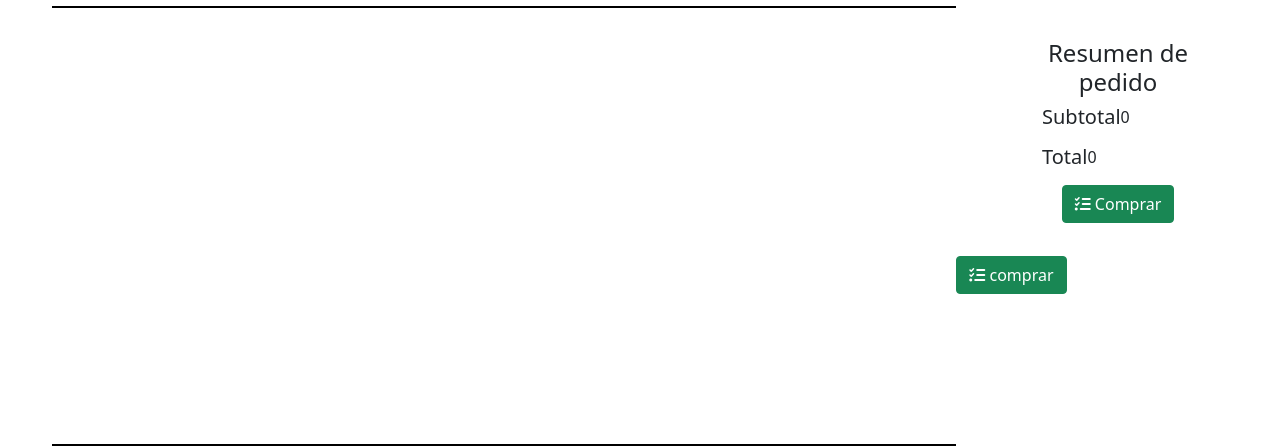
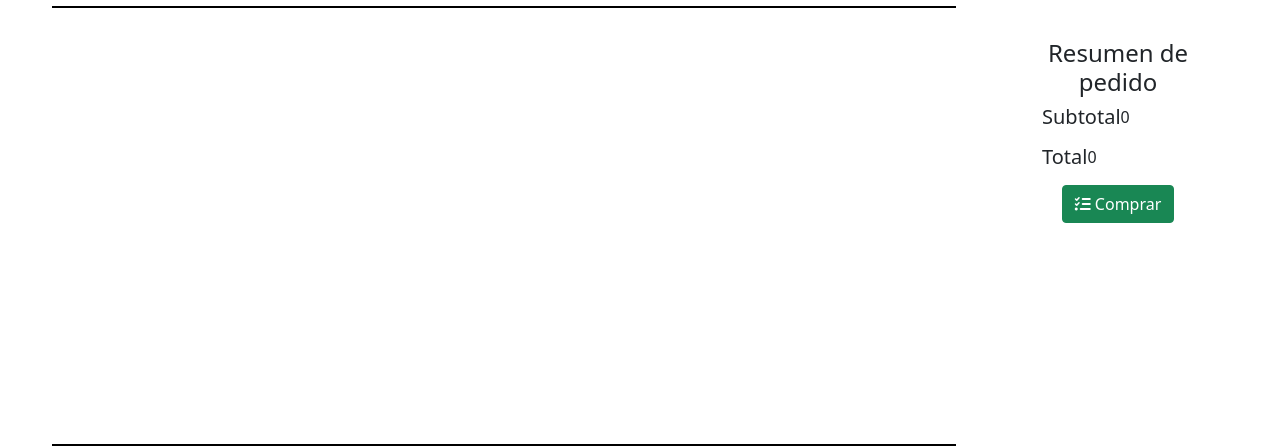
Before and after one commit to demian35/LaDinoTienda, a Django app: page /carrito/1 in a window 1280 px wide. Shown: the part 376-822 px from the top of the page. Run offline with Django 4.2, Linux system fonts and the light colour scheme; a user stored in the database is signed in; data comes from the database, SQL or seed files in the repository; both versions use the stored data as it was after the commit; some libraries are stand-ins or nearby versions.

Commit message:
arreglando la vista del carrito

```diff
--- a/products/views.py
+++ b/products/views.py
@@ -7,14 +7,13 @@ from .models import Products, Cart
 from .forms import cartForm, ProductsForm
 from django.db import transaction
 class cartProductTemplate:
-    def __init__(self,id,name,photoPath,quantity,description,form,price):
+    def __init__(self,id,name,photoPath,quantity,description,form):
         self.id=id
         self.name=name
         self.photoPath=photoPath
         self.quantinty=quantity
         self.description=description
         self.form=form
-        self.price=price
     def increseQuantity(self, newQuantity):
         self.quantity+=newQuantity
     def decreseQuantity(self,newQuantity):
--- a/templates/carrito.html
+++ b/templates/carrito.html
@@ -119,10 +119,7 @@
       </form>
       </div>
 
-      <a href="/ticket-de-compra/{{userId}}" class="btn btn-success"  >
-        <i class="fa-solid fa-list-check"></i>
-        comprar
-      </a>
+
     </div>
 
 {% endblock body %}
```
Also changed, not shown: db.sqlite3.
